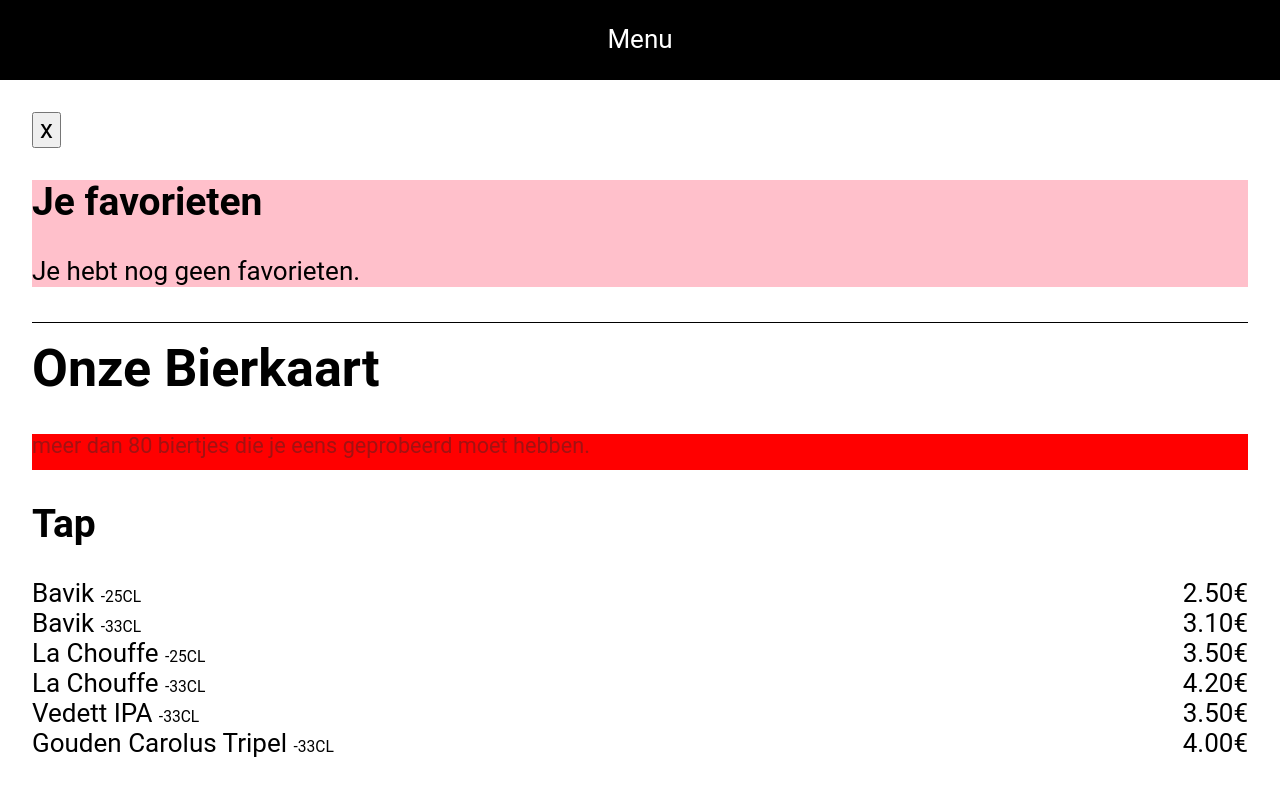
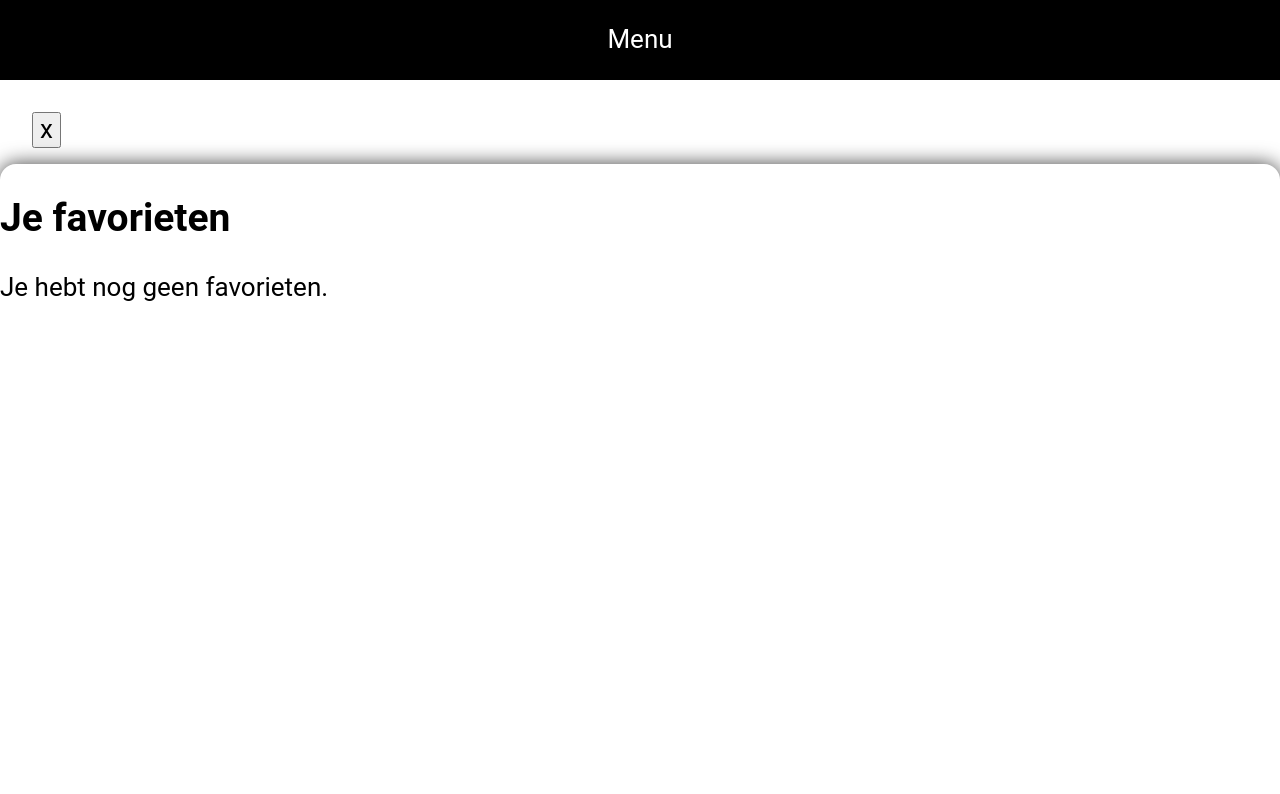
Before and after one commit to Talha-Bayansar/menucard, a React (Create React App) app: page / in a window 1280 px wide. Shown: the top 794 px of the page. Built offline with nearby package versions, Linux system fonts and the light colour scheme.

Commit message:
appendix 6.1 done

```diff
--- a/src/App.js
+++ b/src/App.js
@@ -49,7 +49,6 @@
                 <ProductLine
                   key={p.id}
                   product={p}
-                  isFavorite={isFavorite(p)}
                   toggle={() => toggleProductIsFavorite(p)}
                 />
               ))}
--- a/src/Components/InfoBox.js
+++ b/src/Components/InfoBox.js
@@ -2,8 +2,27 @@
 import styled from "@emotion/styled";
 
 const StyledInfoBox = styled.div`
-  background-color: pink;
-  display: ${(props) => (props.visible ? "block" : "none")};
+  background-color: white;
+  box-shadow: 0px 0px 20px 0px rgba(0, 0, 0, 0.75);
+  position: fixed;
+  left: 0;
+  border-radius: 1rem;
+  width: 100vw;
+  height: 90vh;
+  margin-top: 1rem;
+  transform: ${(props) =>
+    props.visible ? "translateY(0%)" : "translateY(100%)"};
+  transition: transform 0.3s ease-in-out;
+`;
+
+const StyledOverlay = styled.div`
+  position: fixed;
+  left: 0;
+  top: 0;
+  width: 100%;
+  height: 100%;
+  background-color: transparent;
+  display: ${(props) => (props.isInfoBoxOpen ? "block" : "none")};
 `;
 
 function InfoBox(props) {
@@ -16,7 +35,17 @@
   }
   return (
     <>
-      <button>{icon}</button>
+      <button
+        onClick={() => {
+          setIsInfoBoxOpen(!isInfoBoxOpen);
+        }}
+      >
+        {icon}
+      </button>
+      <StyledOverlay
+        isInfoBoxOpen={isInfoBoxOpen}
+        onClick={() => setIsInfoBoxOpen(false)}
+      />
       <StyledInfoBox visible={isInfoBoxOpen}>{props.children}</StyledInfoBox>
     </>
   );
--- a/src/Components/ProductLine.js
+++ b/src/Components/ProductLine.js
@@ -4,7 +4,6 @@
 
 const StyledProductLine = styled.div`
   display: flex;
-  color: ${(props) => (props.isActive ? "green" : "black")};
   cursor: pointer;
 
   & div {
@@ -19,7 +18,6 @@
 
 const StyledProductName = styled.div`
   flex: 6;
-  color: ${(props) => (props.isFavorite ? "red" : "black")};
 `;
 
 const StyledSizeSpan = styled.span`
@@ -30,16 +28,14 @@
   padding: 0 1.5em 0.5em 0;
 `;
 
-function isActive(product) {}
-
 /** @return {null} */
 function ProductLine(props) {
-  const { product, isFavorite, toggle } = props;
+  const { product, toggle } = props;
   if (!product.name) return null;
   return (
     <>
-      <StyledProductLine onClick={toggle} isActive={isActive(product)}>
-        <StyledProductName isFavorite={isFavorite}>
+      <StyledProductLine onClick={toggle}>
+        <StyledProductName>
           {product.name}{" "}
           {product.size && <StyledSizeSpan>-{product.size}CL</StyledSizeSpan>}
         </StyledProductName>
```
